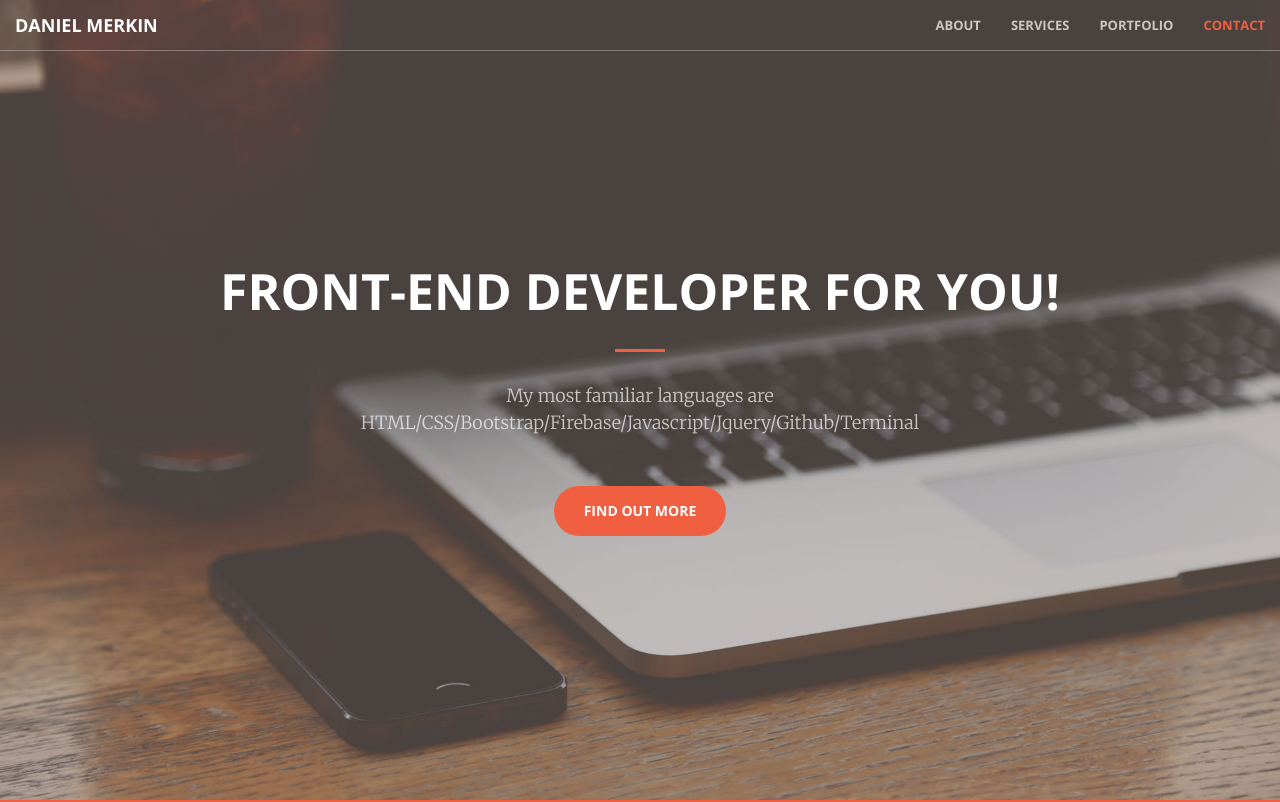
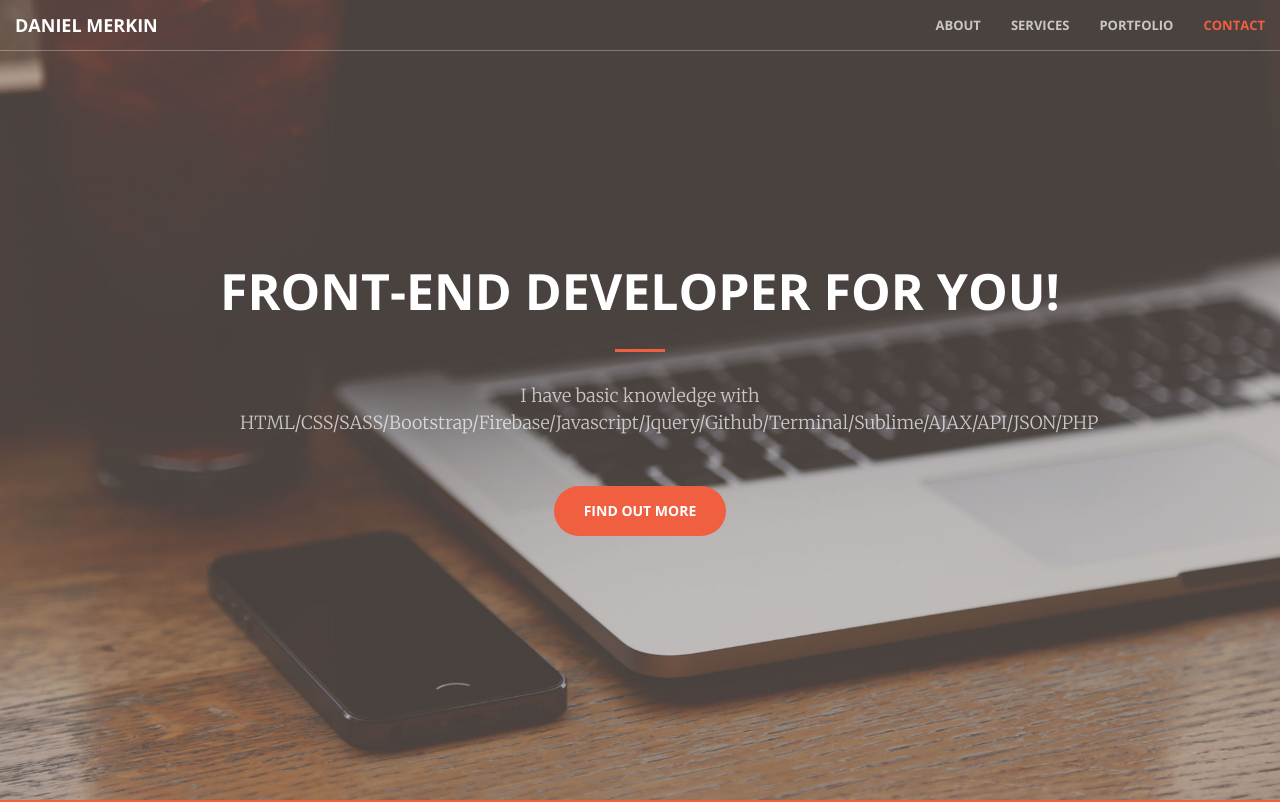
Before and after one commit to dmerk2/bootstrap-portfolio, a website: page index.html in a window 1280 px wide. Shown: the top 802 px of the page. Drawn offline with nearby package versions, Linux system fonts and the light colour scheme.

Commit message:
added HTML

```diff
--- a/index.html
+++ b/index.html
@@ -73,7 +73,7 @@
             <div class="header-content-inner">
                 <h1 id="homeHeading">Front-End Developer for you!</h1>
                 <hr>
-                <p>My most familiar languages are HTML/CSS/Bootstrap/Firebase/Javascript/Jquery/Github/Terminal</p>
+                <p>I have basic knowledge with HTML/CSS/SASS/Bootstrap/Firebase/Javascript/Jquery/Github/Terminal/Sublime/AJAX/API/JSON/PHP</p>
                 <a href="#about" class="btn btn-primary btn-xl page-scroll">Find Out More</a>
             </div>
         </div>
```
